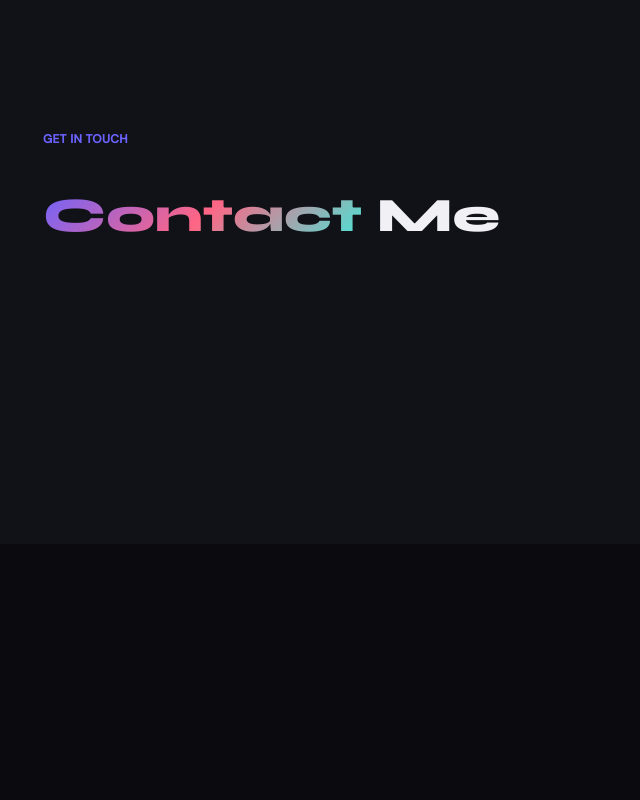
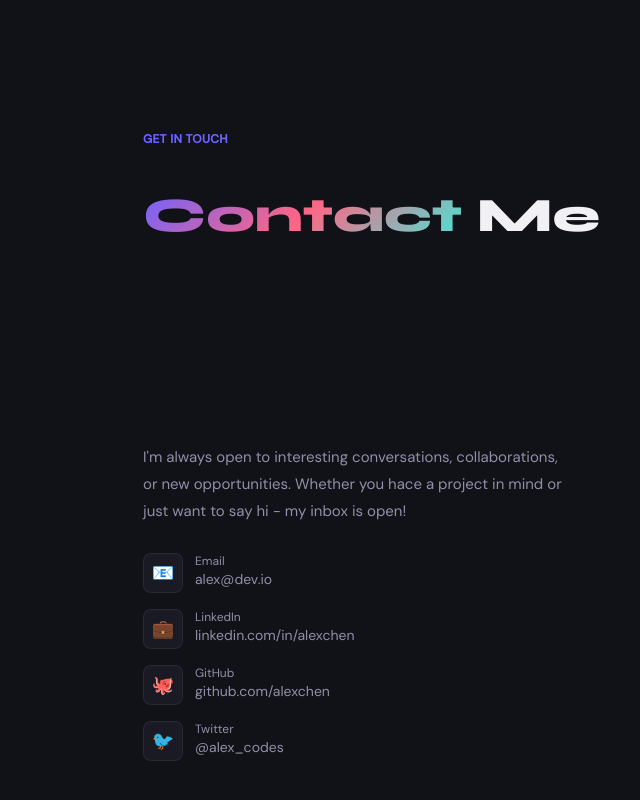
Before and after one commit to Jisap/vite-devportfolio, a React (Vite) app: page / in a window 1280 px wide. Shown: the part 7436-8236 px from the top of the page, without its empty margins (47-687 px from the left). Before the commit the page ends 7980 px from the top, so only its background shows below. Built offline with nearby package versions, Linux system fonts and the light colour scheme.

Commit message:
feat: add Contact section component with social links and contact info

```diff
--- a/src/sections/Contact.jsx
+++ b/src/sections/Contact.jsx
@@ -1,3 +1,4 @@
+import { useState } from 'react';
 import { SectionHeader } from '../components/SectionHeader'
 import useInView from '../hooks/useInView'
 
@@ -6,16 +7,51 @@ import useInView from '../hooks/useInView'
 const Contact = () => {
 
   const { ref, inView } = useInView();
-
+  const [sent, setSent] = useState(false);
+  const [form, setForm] = useState({
+    name: "",
+    email: "",
+    message: ""
+  });
 
   return (
-    <section ref={ref} className="py-25 px-[5%] bg-bg2">
-      <div className="max-w-275 mx-auto">
+    <section id="contact" ref={ref} className="py-25 px-[5%] bg-bg2">
+      <div className="max-w-225 mx-auto">
         <SectionHeader
           label="Get in touch"
           title="Contact Me"
           inView={inView}
         />
+
+        <div className='grid md:grid-cols-2 gap-12 items-start'>
+          {/* Left Info */}
+          <div className={`transition-all duration-700 ${inView ? "opacity-100 translate-x-0" : "opacity-0 -translate-x-8"}`}>
+            <p className='text-text2 leading-[1.8] mb-7 text-[15px]'>
+              I'm always open to interesting conversations, collaborations, or new opportunities.
+              Whether you hace a project in mind or just want to say hi - my inbox is open!
+            </p>
+
+            {
+              [
+                ["📧", "Email", "alex@dev.io"],
+                ["💼", "LinkedIn", "linkedin.com/in/alexchen"],
+                ["🐙", "GitHub", "github.com/alexchen"],
+                ["🐦", "Twitter", "@alex_codes"],
+              ].map(([icon, label, value]) => (
+                <div key={label} className='flex to-zinc-50 gap-3 mb-4'>
+                  <div className='w-10 h-10 flex items-center justify-center rounded-lg bg-bg3 border border-border text-lg'>
+                    {icon}
+                  </div>
+
+                  <div>
+                    <p className='text-xs text-text2'>{label}</p>
+                    <p className='text-sm text-text2'>{value}</p>
+                  </div>
+                </div>
+              ))
+            }
+          </div>
+        </div>
       </div>
     </section>
   )
```
